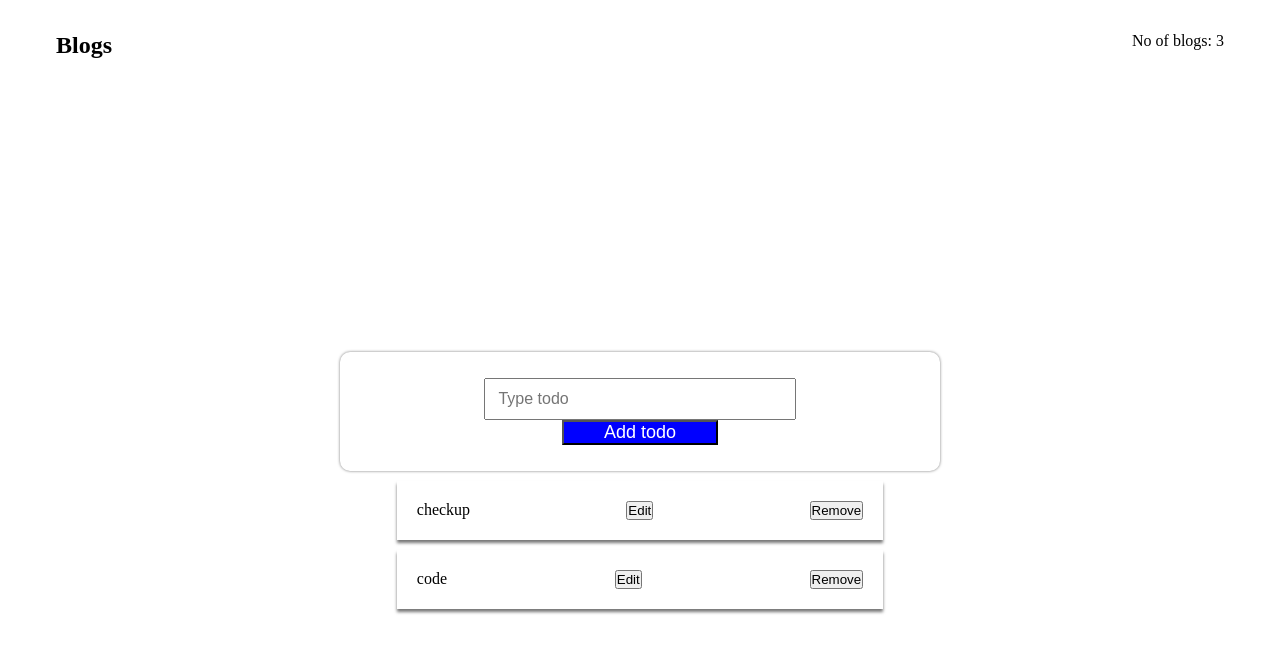
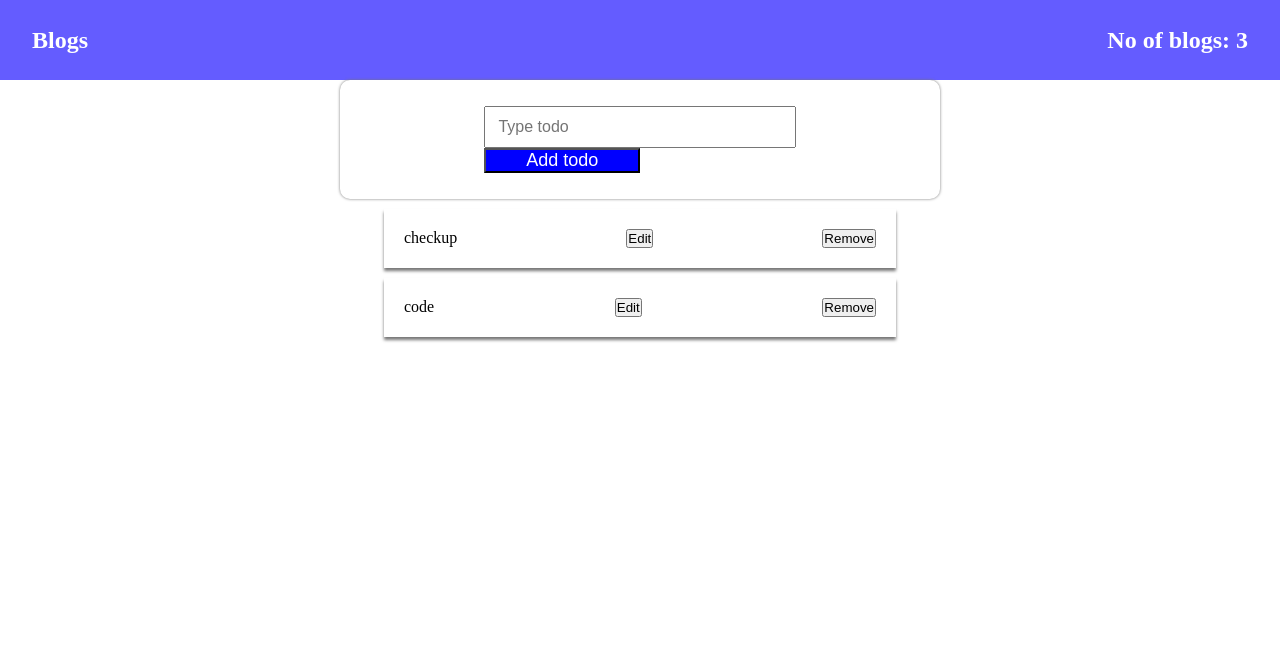
Before and after one commit to MainaMary/Blog-posts, a React (Vite) app: page / in a window 1280 px wide. Shown: the top 652 px of the page. Built offline with nearby package versions, Linux system fonts and the light colour scheme.

Commit message:
Add navbar component

```diff
--- a/src/App.css
+++ /dev/null
@@ -1,41 +0,0 @@
-#root {
-  max-width: 1280px;
-  margin: 0 auto;
-  padding: 2rem;
-  text-align: center;
-}
-
-.logo {
-  height: 6em;
-  padding: 1.5em;
-  will-change: filter;
-}
-.logo:hover {
-  filter: drop-shadow(0 0 2em #646cffaa);
-}
-.logo.react:hover {
-  filter: drop-shadow(0 0 2em #61dafbaa);
-}
-
-@keyframes logo-spin {
-  from {
-    transform: rotate(0deg);
-  }
-  to {
-    transform: rotate(360deg);
-  }
-}
-
-@media (prefers-reduced-motion: no-preference) {
-  a:nth-of-type(2) .logo {
-    animation: logo-spin infinite 20s linear;
-  }
-}
-
-.card {
-  padding: 2em;
-}
-
-.read-the-docs {
-  color: #888;
-}
--- a/src/App.tsx
+++ b/src/App.tsx
@@ -1,14 +1,13 @@
 import React from "react";
 import AddTodo from "./components/AddTodo";
-import "./App.css";
 import Navbar from "./components/Navbar";
 
 function App() {
   return (
-    <div className="App">
+    <>
       <Navbar />
       <AddTodo />
-    </div>
+    </>
   );
 }
 
--- a/src/components/Navbar.tsx
+++ b/src/components/Navbar.tsx
@@ -5,19 +5,28 @@ const Navbar = () => {
   return (
     <Nav>
       <div>
-        <h2>Blogs</h2>
+        <Title>Blogs</Title>
       </div>
 
-      <div>No of blogs: 3</div>
+      <div>
+        <Items> No of blogs: 3</Items>
+      </div>
     </Nav>
   );
 };
 
 export default Navbar;
 const Nav = styled.nav`
-  height: 40vh;
-  padding: 0 24px;
+  height: 10vh;
+  padding: 0 32px;
   display: flex;
   justify-content: space-between;
-  backgorund-color: var(--clr-primary);
+  background-color: var(--clr-primary);
+  align-items: center;
 `;
+const Title = styled.h2`
+  color: #fff;
+`;
+const Items = styled.h2`
+  color: #fff;
+`;
```
